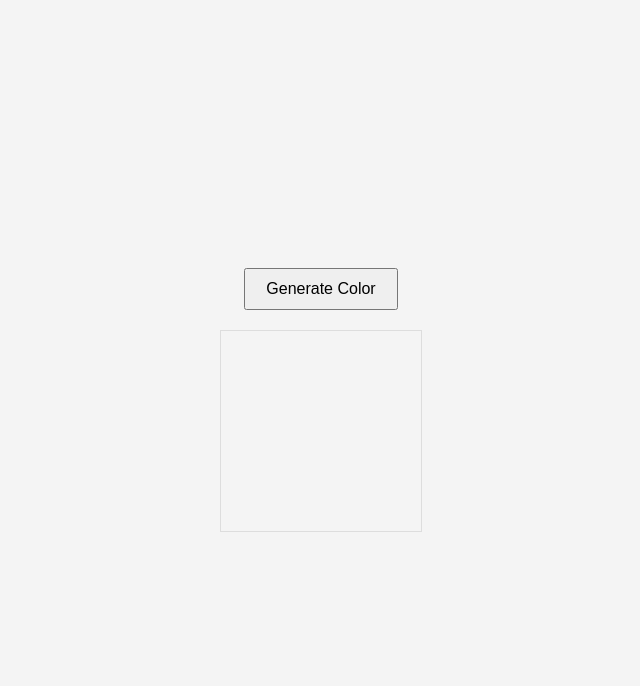
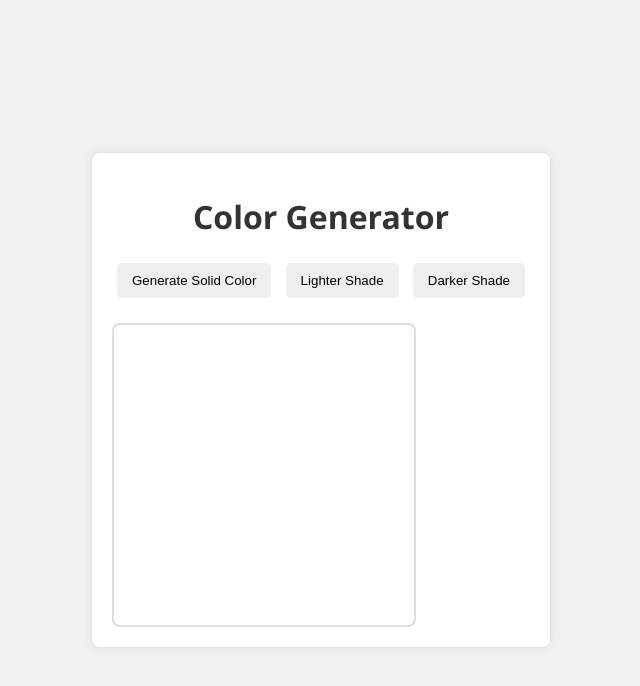
Before and after one commit to TheMahe/random-color-generator, a plain HTML site: page index.html in a window 1280 px wide. Shown: the whole page, without its empty margins (319-959 px from the left). Drawn offline with Linux system fonts and the light colour scheme.

Commit message:
improved styling

```diff
--- a/index.html
+++ b/index.html
@@ -3,12 +3,15 @@
 <head>
     <meta charset="UTF-8">
     <meta name="viewport" content="width=device-width, initial-scale=1.0">
-    <title>Color Generator</title>
+    <title>Advanced Color Generator</title>
     <link rel="stylesheet" href="style.css">
 </head>
 <body>
     <div class="container">
-        <button id="colorBtn">Generate Color</button>
+        <h1>Color Generator</h1>
+        <button id="solidColorBtn">Generate Solid Color</button>
+        <button id="lighterColorBtn">Lighter Shade</button>
+        <button id="darkerColorBtn">Darker Shade</button>
         <div id="colorDisplay"></div>
     </div>
     <script src="script.js"></script>
--- a/style.css
+++ b/style.css
@@ -1,26 +1,50 @@
 body {
-    font-family: Arial, sans-serif;
+    font-family: 'Segoe UI', Tahoma, Geneva, Verdana, sans-serif;
+    background-color: #f0f0f0;
+    margin: 0;
+    padding: 0;
     display: flex;
     justify-content: center;
     align-items: center;
     height: 100vh;
-    margin: 0;
-    background-color: #f4f4f4;
 }
 
 .container {
     text-align: center;
+    background-color: white;
+    padding: 20px;
+    box-shadow: 0 0 10px rgba(0, 0, 0, 0.1);
+    border-radius: 8px;
 }
 
-#colorBtn {
-    padding: 10px 20px;
-    font-size: 16px;
+h1 {
+    color: #333;
+    margin-bottom: 20px;
+}
+
+button {
+    padding: 10px 15px;
+    margin: 5px;
+    border: none;
+    border-radius: 5px;
     cursor: pointer;
+    transition: background-color 0.3s;
+}
+
+button:hover {
+    opacity: 0.9;
 }
 
 #colorDisplay {
     margin-top: 20px;
-    width: 200px;
-    height: 200px;
-    border: 1px solid #ddd;
+    width: 300px;
+    height: 300px;
+    border-radius: 8px;
+    border: 2px solid #ddd;
+    display: flex;
+    justify-content: center;
+    align-items: center;
+    color: #fff;
+    font-size: 20px;
+    text-shadow: 1px 1px 2px #000;
 }
```
